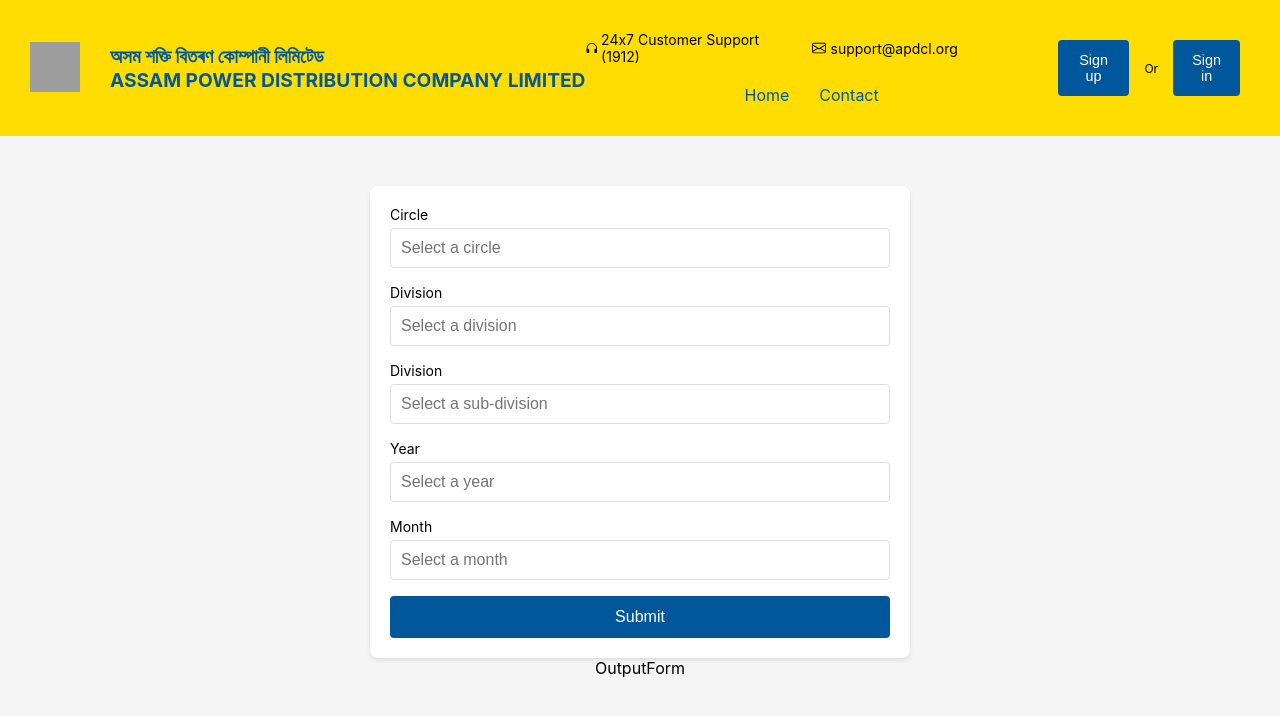
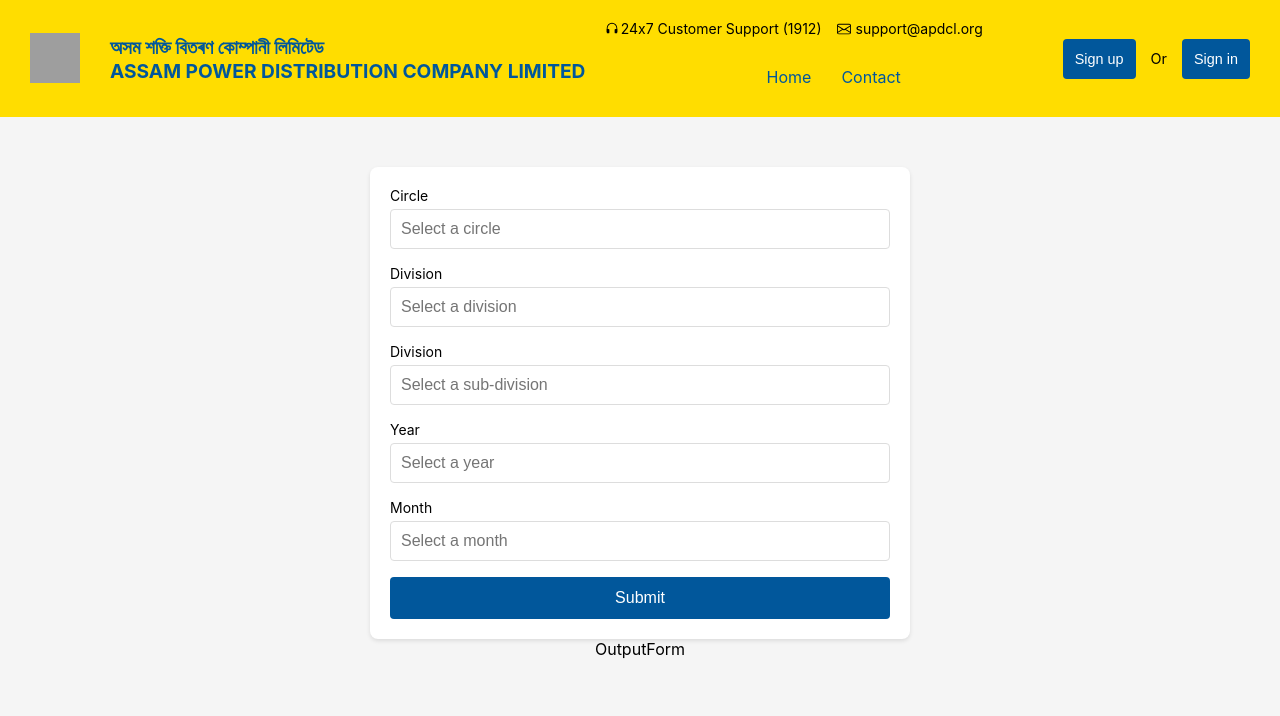
Before and after one commit to imTanay0/apdcl-site, a React (Vite) app in the folder client/: page /contact in a window 1280 px wide. Shown: the top 716 px of the page. Built offline with nearby package versions, Linux system fonts and the light colour scheme; grey boxes are pictures that could not be loaded.

Commit message:
Update Styling of Content

```diff
--- a/client/src/components/Content.jsx
+++ b/client/src/components/Content.jsx
@@ -6,24 +6,26 @@ const Content = () => {
     <main>
       <div className={styles.cont}>
         <div className={styles.contentBox}>
-          <h2><u>About APDCL</u></h2>
+          <h2>About APDCL</h2>
           <p>
-            <strong>The Assam Power Distribution Company Limited (APDCL) is a public sector undertaking that is responsible for electricity distribution in the state of Assam, India. APDCL strives to ensure the reliable supply of electricity to its consumers, covering both urban and rural areas.</strong>
+            The Assam Power Distribution Company Limited (APDCL) is a public sector undertaking that is responsible for electricity distribution in the state of Assam, India. APDCL strives to ensure the reliable supply of electricity to its consumers, covering both urban and rural areas.
           </p>
           <p>
-            <strong>With a commitment to providing quality power supply, APDCL focuses on modernizing the distribution network, enhancing customer services, and promoting energy efficiency. Through its various initiatives, APDCL aims to meet the growing electricity demands of Assam and contribute to the socio-economic development of the region.</strong>
+            With a commitment to providing quality power supply, APDCL focuses on modernizing the distribution network, enhancing customer services, and promoting energy efficiency. Through its various initiatives, APDCL aims to meet the growing electricity demands of Assam and contribute to the socio-economic development of the region.
           </p>
         </div>
 
         <div className={styles.description}>
           <div className={styles.dashboardBox}>
             <h2 className={styles.dashboardHeading}>
-              <strong>Explore the APDCL Performance Reporting Platform</strong>
+              Explore the APDCL Performance Reporting Platform
             </h2>
             <p className={styles.dashboardContent}>
               We are pleased to provide you with a comprehensive tool to track and monitor your performance. The platform will allow you to enter your input parameters and generate real-time status reports, enabling you to make data-driven decisions and optimize your performance.
             </p>
-            <button className={styles.startButton}>Start</button>
+            <div className={styles.btnContainer}>
+              <button className={styles.startButton}>Start</button>
+            </div>
           </div>
         </div>
       </div>
--- a/client/src/components/Navbar.jsx
+++ b/client/src/components/Navbar.jsx
@@ -57,7 +57,7 @@ const Navbar = () => {
               ></path>
               <path d="M.05 3.555C.017 3.698 0 3.847 0 4v.697l5.803 3.546L0 11.801V12c0 .306.069.596.192.856l6.57-4.027L8 9.586l1.239-.757 6.57 4.027c.122-.26.191-.55.191-.856v-.2l-5.803-3.557L16 4.697V4c0-.153-.017-.302-.05-.445L8 8.414.05 3.555z"></path>
             </svg>
-            <a href="mailto:support@apdcl.org">support@apdcl.org</a>
+            <p><a href="mailto:support@apdcl.org">support@apdcl.org</a></p>
           </div>
         </div>
         <div className={styles.linkContainer}>
@@ -74,7 +74,7 @@ const Navbar = () => {
         <Link to="/register">
           <button className={styles.btn}>Sign up</button>
         </Link>
-        <p>Or</p>
+        <span>Or</span>
         <Link to="/login">
           <button className={styles.btn}>Sign in</button>
         </Link>
--- a/client/src/css/Content.module.css
+++ b/client/src/css/Content.module.css
@@ -4,11 +4,10 @@
   margin: 0px;
   border-radius: 8px;
   font-weight: bold;
-
 }
 
 .cont {
-  background-image: url('https://www.tripwire.com/sites/default/files/Defending-the-Bulk-Power-Grid.jpg');
+  background-image: url("https://www.tripwire.com/sites/default/files/Defending-the-Bulk-Power-Grid.jpg");
   background-size: cover;
   background-position: center;
   background-repeat: no-repeat;
@@ -23,15 +22,19 @@
 }
 
 .contentBox {
-  margin: 20px auto;
+  padding: 30px 50px;
 }
 
-
+.contentBox h2,
+p {
+  margin-bottom: 10px;
+}
 
 .dashboardBox {
   width: 50%;
   max-width: 500px;
-  padding: 10px;
+  padding: 20px;
+  margin: 5px 50px;
   border-radius: 8px;
   border: 2px solid black;
 }
@@ -46,13 +49,13 @@
 }
 
 .dashboardContent {
-  margin-top: 10px;
+  margin: 10px;
   margin-left: auto;
   margin-right: auto;
   text-align: center;
 }
 
-.buttonContainer {
+.btnContainer {
   display: flex;
   justify-content: center;
   align-items: center;
@@ -60,17 +63,19 @@
   text-align: center;
 }
 
-
-
 .startButton {
-  padding: 10px 20px;
-  font-size: 1rem;
-  font-weight: bold;
+  padding: 12px;
+  font-size: 0.9rem;
+  width: 20%;
+  text-align: center;
   background-color: #01579b;
   color: #fff;
   border: none;
-  border-radius: 5px;
+  border-radius: 4px;
   cursor: pointer;
-  margin-left: 220px;
-  margin-top: 10px;
+  transition: background-color 0.2s ease;
 }
+
+.startButton:hover {
+  background-color: #003f6f;
+}
--- a/client/src/css/navbar.module.css
+++ b/client/src/css/navbar.module.css
@@ -3,7 +3,6 @@
   display: flex;
   align-items: center;
   justify-content: space-between;
-  /* background-color: #b5cdd7; */
   background-color: #ffdd00;
   box-shadow: 0 0.8px 15px 0px gray;
 }
@@ -58,13 +57,19 @@
 .supportDetails {
   display: flex;
   column-gap: 2px;
-  align-items: center;
+}
+
+.supportDetails svg {
+  margin-top: 1px;
 }
 
 .supportEmail {
   display: flex;
-  align-items: center;
   padding-left: 10px;
+}
+
+.supportEmail svg {
+  margin-top: 2px;
 }
 
 .supportEmail a {
@@ -87,9 +92,14 @@
 .btnContainer {
   display: flex;
   align-items: center;
-  padding: 20px;
   column-gap: 15px;
   font-size: 12px;
+  padding-right: 10px;
+
+}
+
+.btnContainer span {
+  font-size: 0.9rem;
 }
 
 .btn {
```
Also changed, not shown: client/src/App.css (+11 -38 lines).
